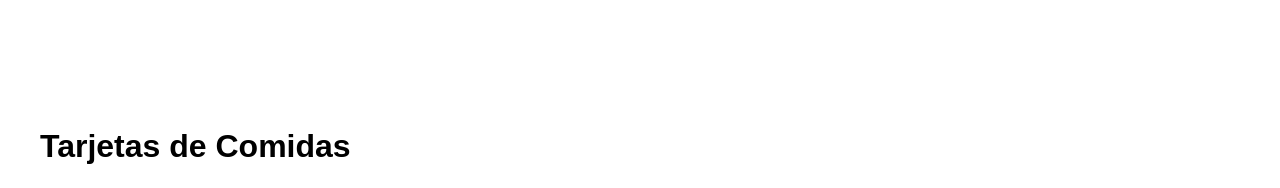
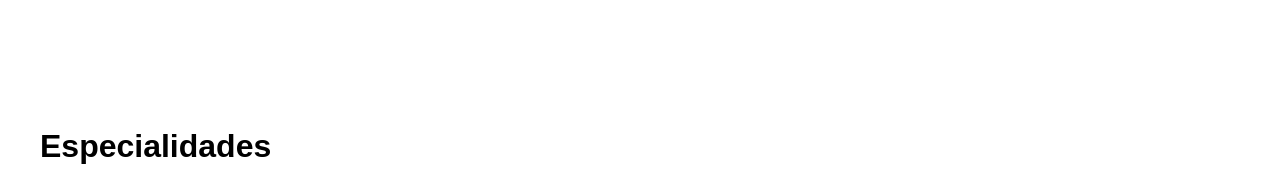
Before and after one commit to BuffetLaTerminalSR/Web, a plain HTML site: page index.html in a window 1280 px wide. Shown: the part 840-1028 px from the top of the page. Drawn offline with Linux system fonts and the light colour scheme; grey boxes are pictures that could not be loaded.

Commit message:
Update index.html

```diff
--- a/index.html
+++ b/index.html
@@ -61,7 +61,7 @@
 <!-- INICIO Tarjeta de Comida -->
     <section class="wrap section">
         <div class="wrap-title-section">
-            <h2>Tarjetas de Comidas</h2>
+            <h2>Especialidades</h2>
         </div>
 
         <div class="column-4 columns">
```
